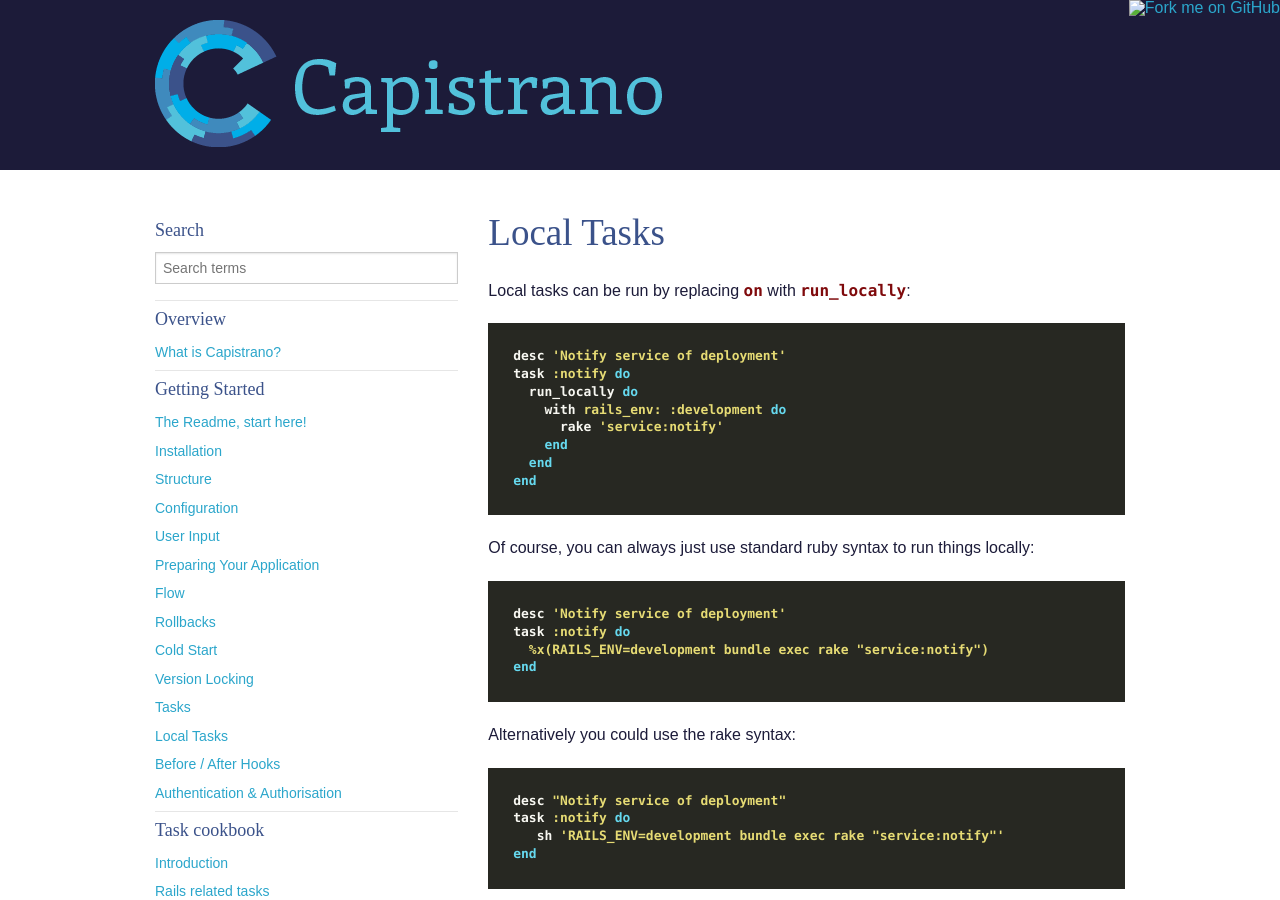
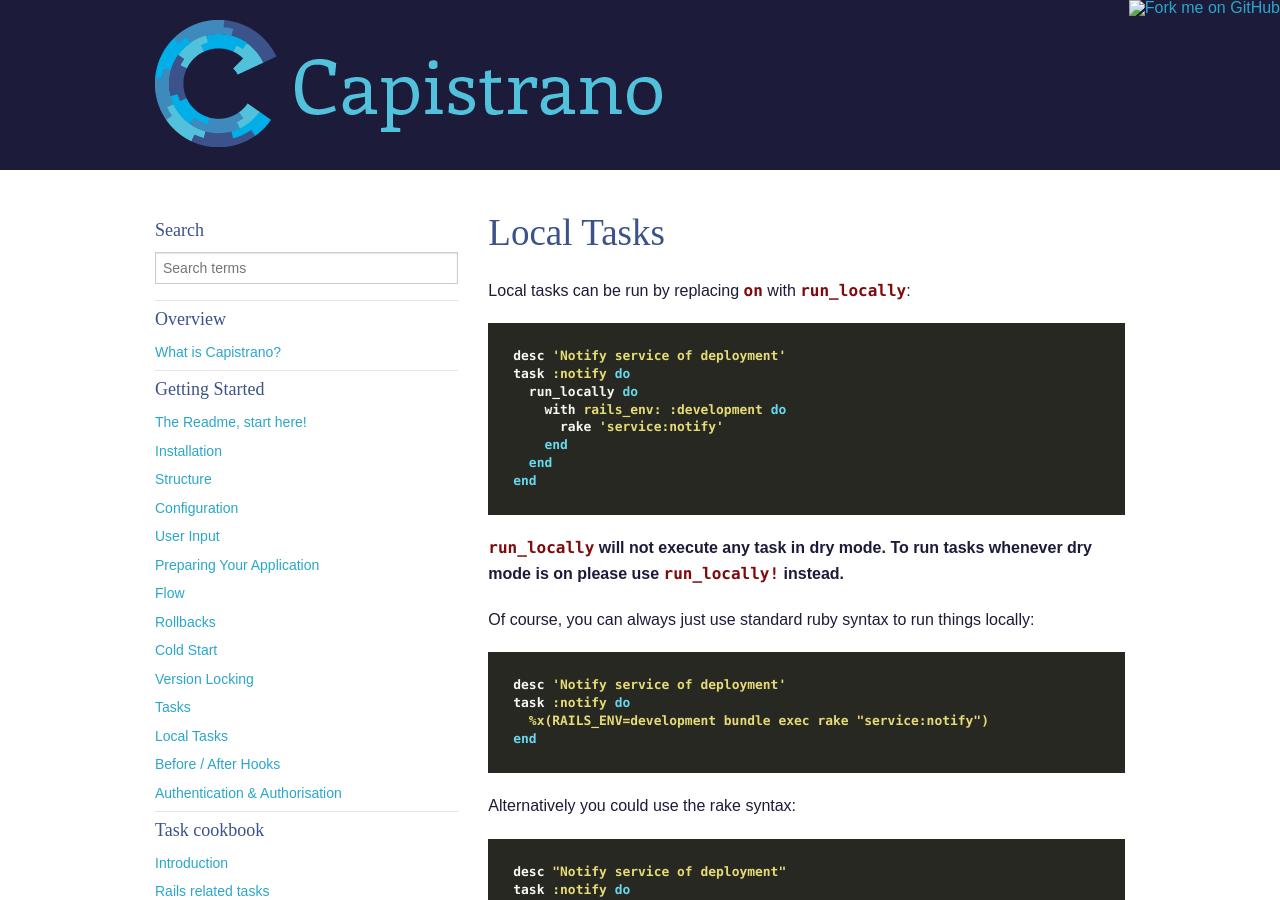
Before and after one commit to capistrano/capistrano, a Jekyll site: the page built from docs/documentation/getting-started/local-tasks/index.markdown, in a window 1280 px wide and 900 px high. Built offline with Jekyll 4.4.1, drawn with Linux system fonts in a browser that asks for light colours; some web fonts are replaced; comment, search, counter and statistics services are not loaded.

Commit message:
Add notice about behaviour of run_locally [#1822]

````diff
--- a/docs/documentation/getting-started/local-tasks/index.markdown
+++ b/docs/documentation/getting-started/local-tasks/index.markdown
@@ -16,6 +16,8 @@ task :notify do
 end
 ```
 
+**`run_locally` will not execute any task in dry mode. To run tasks whenever dry mode is on please use `run_locally!` instead.**
+
 Of course, you can always just use standard ruby syntax to run things locally:
 
 ```ruby
````
